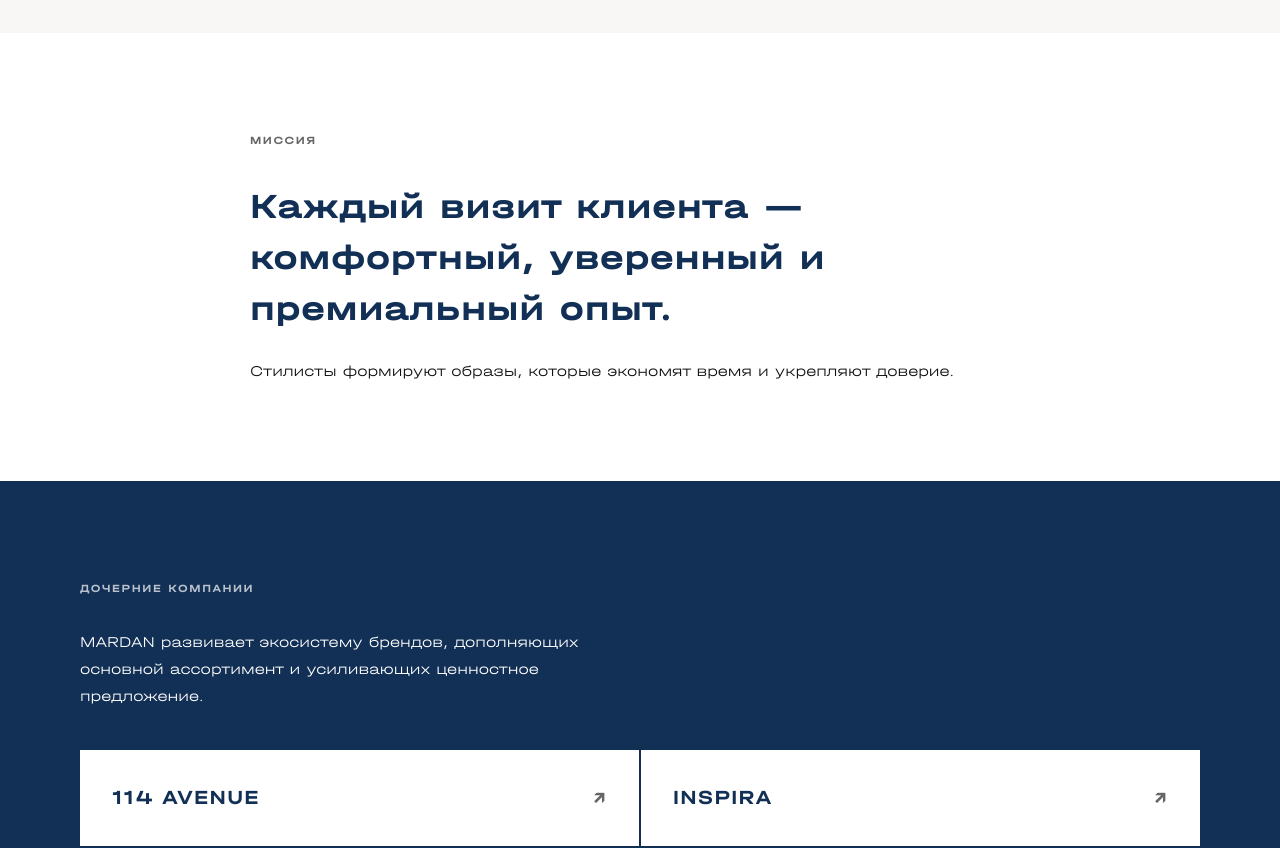
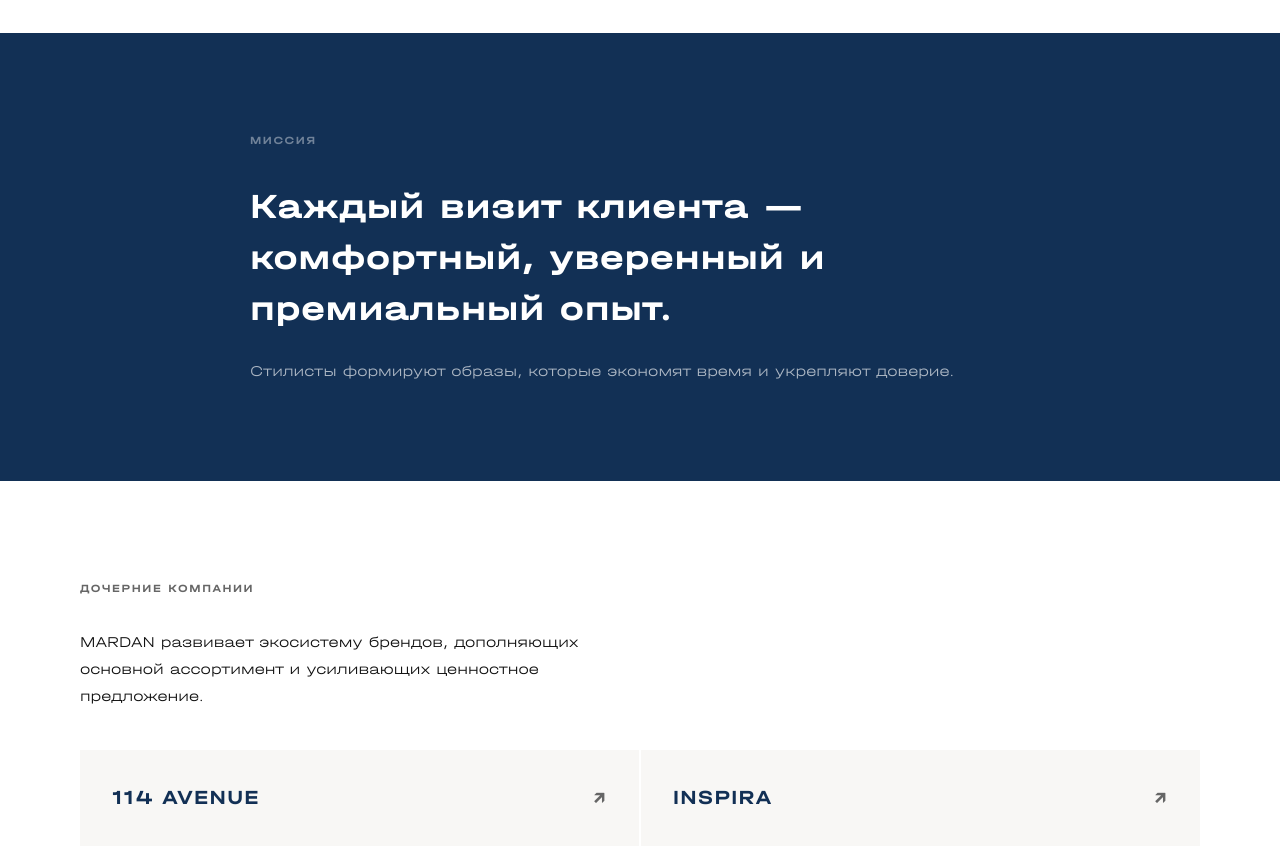
Before and after one commit to MardanBoutiques/frontend, a React (Vite) app: page /about in a window 1280 px wide. Shown: the part 3200-4048 px from the top of the page. Built offline with nearby package versions, Linux system fonts and the light colour scheme; no server answers.

Commit message:
Swap About page section backgrounds: founders/brands white, mission navy

```diff
--- a/src/components/about/About.css
+++ b/src/components/about/About.css
@@ -201,7 +201,7 @@
 
 /* ── Founders ── */
 .about-founders {
-  background: #f8f7f5;
+  background: #fff;
 }
 
 .about-founders-grid {
@@ -252,39 +252,39 @@
 
 /* ── Mission ── */
 .about-mission {
-  background: #fff;
+  background: var(--color-navy);
 }
 
 .about-mission .about-label {
-  color: var(--color-secondary);
+  color: rgba(255, 255, 255, 0.4);
 }
 
 .about-mission-text {
   font-size: clamp(1.4rem, 2.8vw, 2.2rem);
   font-weight: var(--font-weight-regular);
-  color: var(--color-navy);
+  color: #fff;
   line-height: 1.45;
   letter-spacing: 0.02em;
   margin: 0 0 24px;
 }
 
 .about-mission .about-body {
-  color: #111;
+  color: rgba(255, 255, 255, 0.65);
 }
 
 /* ── Brands ── */
 .about-brands {
-  background: var(--color-navy);
+  background: #fff;
 }
 
 .about-brands .about-label {
-  color: rgba(255, 255, 255, 0.7);
+  color: var(--color-secondary);
 }
 
 .about-brands-intro {
   max-width: 540px;
   margin-bottom: 40px !important;
-  color: #fff;
+  color: #111;
 }
 
 .about-brands-grid {
@@ -298,7 +298,7 @@
   justify-content: space-between;
   align-items: center;
   padding: 36px 32px;
-  background: #fff;
+  background: #f8f7f5;
   text-decoration: none;
   transition: background 0.2s;
 }
```
